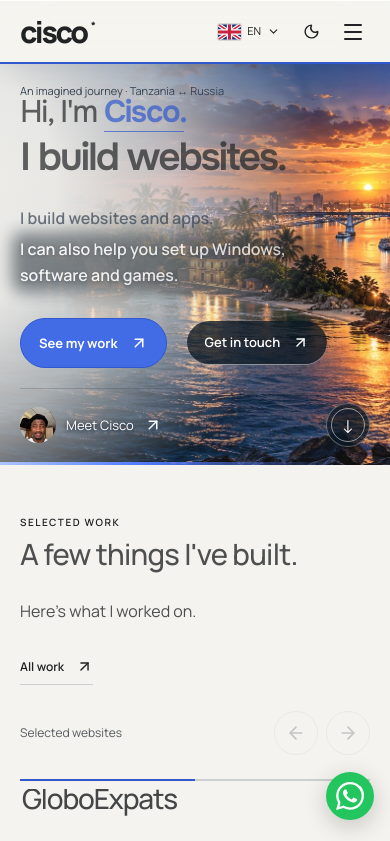
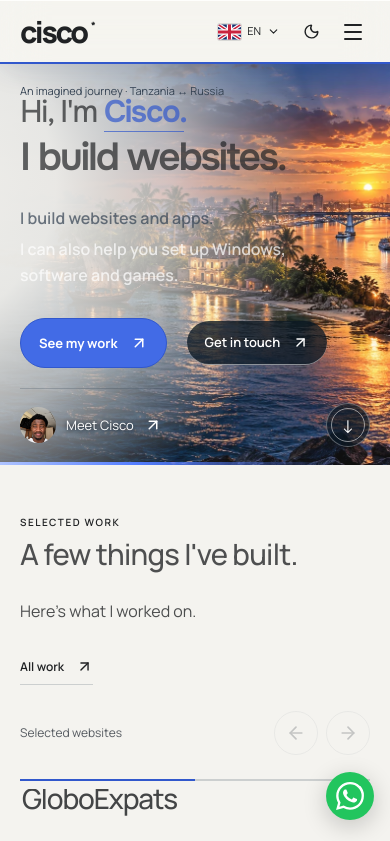
Before and after one commit to iamciscoo/portfolio, a Next.js app: page /en in a window 390 px wide. Shown: the top 841 px of the page. Built offline with nearby package versions, Linux system fonts and the light colour scheme.

Commit message:
fix: remove shading behind mobile hero support text

```diff
--- a/src/app/styles/glass-theme.css
+++ b/src/app/styles/glass-theme.css
@@ -179,21 +179,8 @@
   }
   :root[data-theme="light"] .hero-intro-support {
     display: block;
-    position: relative;
-    isolation: isolate;
     margin-top: 4px;
     color: #fff;
-    text-shadow: 0 1px 3px #07132280;
-  }
-  :root[data-theme="light"] .hero-intro-support::before {
-    content: "";
-    position: absolute;
-    inset: -4px -8px;
-    z-index: -1;
-    pointer-events: none;
-    border-radius: 10px;
-    background: linear-gradient(90deg, #0b1824b3, #0b182473);
-    filter: blur(8px);
   }
 }
 @supports not (backdrop-filter: blur(1px)) {
```
